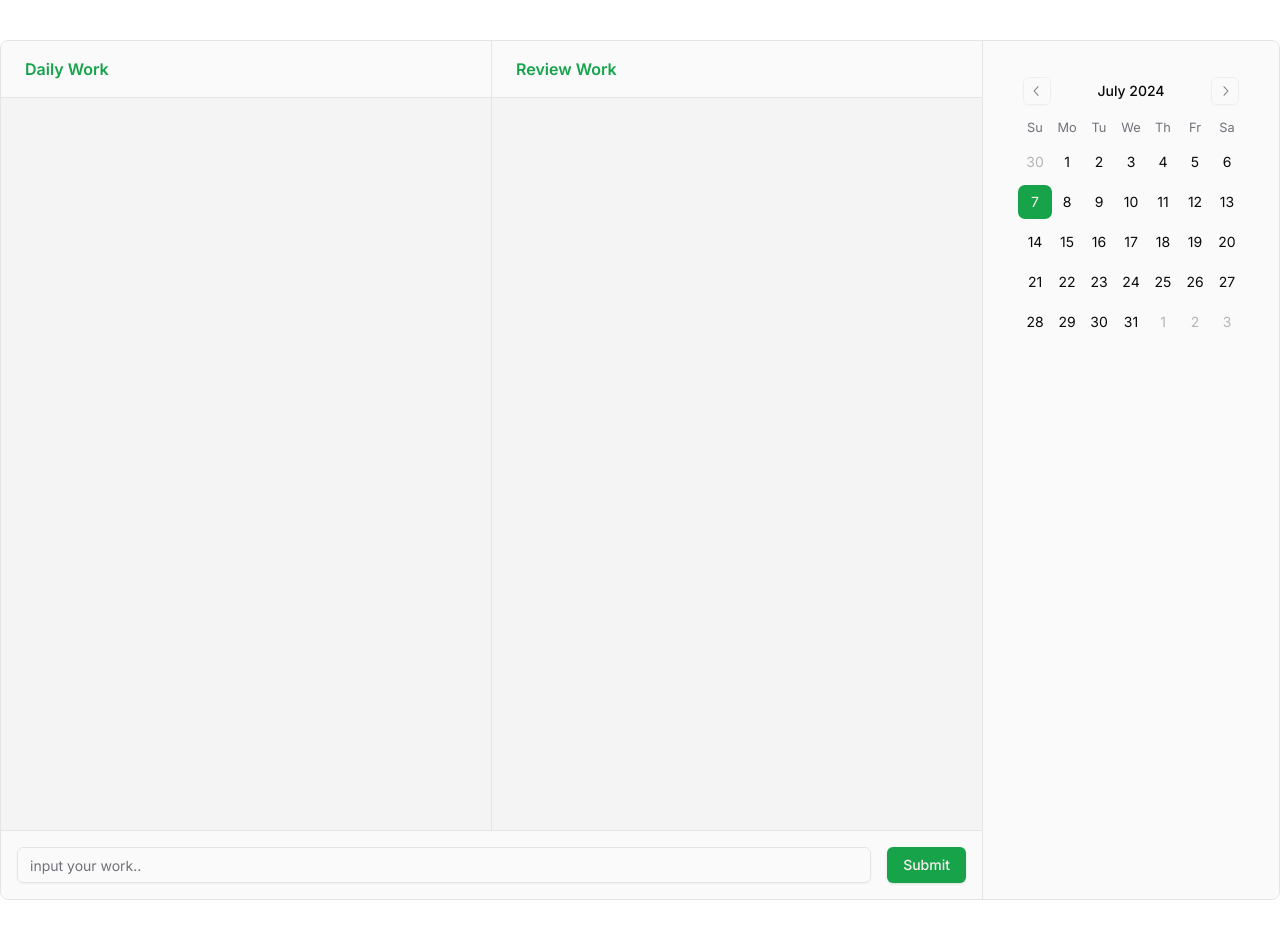
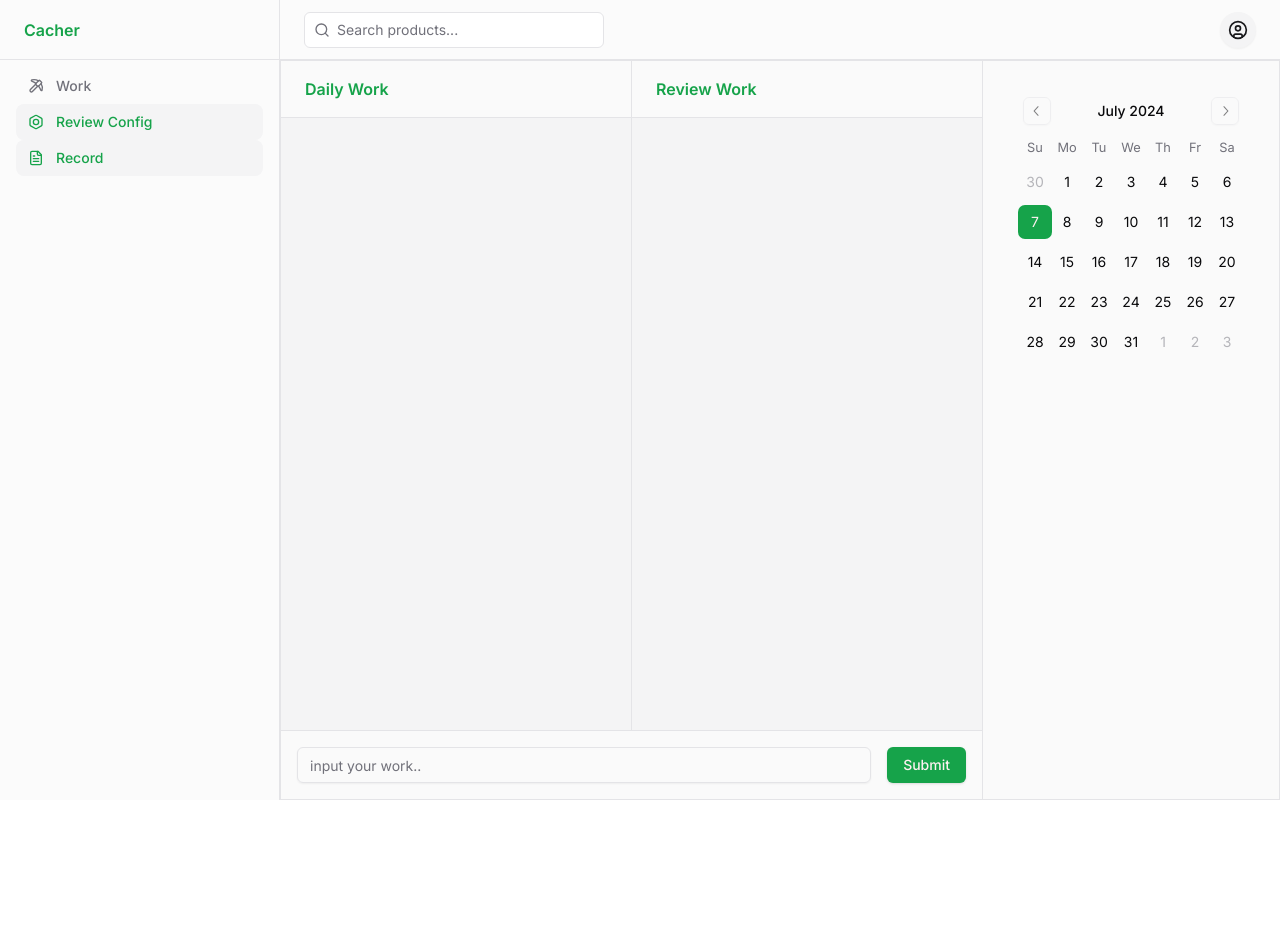
Before and after one commit to haoolii/cacher, a Next.js app: page / in a window 1280 px wide. After the commit the page ends 800 px from the top, so only its background shows below. Built offline with nearby package versions, Linux system fonts and the light colour scheme.

Commit message:
feat: update pages

```diff
--- a/app/layout.tsx
+++ b/app/layout.tsx
@@ -20,7 +20,8 @@
   ShoppingCart,
   Pickaxe,
   Users,
-  Bolt
+  Bolt,
+  FileText
 } from "lucide-react"
 import { Badge } from "@/components/ui/badge";
 
@@ -39,7 +40,167 @@
   return (
     <html lang="en">
       <body className={inter.className}>
-        {children}
+      <div className="grid min-h-screen w-full md:grid-cols-[220px_1fr] lg:grid-cols-[280px_1fr]">
+          <div className="hidden border-r bg-muted/40 md:block">
+            <div className="flex h-full max-h-screen flex-col gap-2">
+              <div className="flex h-14 items-center border-b px-4 lg:h-[60px] lg:px-6">
+                <Link
+                  href="/"
+                  className="flex items-center gap-2 font-semibold"
+                >
+                  <h1 className="text-primary">Cacher</h1>
+                </Link>
+              </div>
+              <div className="flex-1">
+                <nav className="grid items-start px-2 text-sm font-medium lg:px-4">
+                  {/* <Link
+                    href="#"
+                    className="flex items-center gap-3 rounded-lg px-3 py-2 text-muted-foreground transition-all hover:text-primary"
+                  >
+                    Dashboard
+                  </Link> */}
+                  <Link
+                    href="/workspace"
+                    className="flex items-center gap-3 rounded-lg px-3 py-2 text-muted-foreground transition-all hover:text-primary"
+                  >
+                    <Pickaxe className="h-4 w-4" />
+                    Work
+                  </Link>
+                  <Link
+                    href="/review-config"
+                    className="flex items-center gap-3 rounded-lg bg-muted px-3 py-2 text-primary transition-all hover:text-primary"
+                  >
+                    <Bolt className="h-4 w-4" />
+                    Review Config
+                  </Link>
+                  <Link
+                    href="/record"
+                    className="flex items-center gap-3 rounded-lg bg-muted px-3 py-2 text-primary transition-all hover:text-primary"
+                  >
+                    <FileText className="h-4 w-4" />
+                    Record
+                  </Link>
+                </nav>
+              </div>
+            </div>
+          </div>
+          <div className="flex flex-col">
+            <header className="flex h-14 items-center gap-4 border-b bg-muted/40 px-4 lg:h-[60px] lg:px-6">
+              <Sheet>
+                <SheetTrigger asChild>
+                  <Button
+                    variant="outline"
+                    size="icon"
+                    className="shrink-0 md:hidden"
+                  >
+                    <Menu className="h-5 w-5" />
+                    <span className="sr-only">Toggle navigation menu</span>
+                  </Button>
+                </SheetTrigger>
+                <SheetContent side="left" className="flex flex-col">
+                  <nav className="grid gap-2 text-lg font-medium">
+                    <Link
+                      href="#"
+                      className="flex items-center gap-2 text-lg font-semibold"
+                    >
+                      <Package2 className="h-6 w-6" />
+                      <span className="sr-only ">Cacher</span>
+                    </Link>
+                    <Link
+                      href="#"
+                      className="mx-[-0.65rem] flex items-center gap-4 rounded-xl px-3 py-2 text-muted-foreground hover:text-foreground"
+                    >
+                      {/* <Home className="h-5 w-5" /> */}
+                      Dashboard
+                    </Link>
+                    <Link
+                      href="#"
+                      className="mx-[-0.65rem] flex items-center gap-4 rounded-xl bg-muted px-3 py-2 text-foreground hover:text-foreground"
+                    >
+                      <ShoppingCart className="h-5 w-5" />
+                      Orders
+                      <Badge className="ml-auto flex h-6 w-6 shrink-0 items-center justify-center rounded-full">
+                        6
+                      </Badge>
+                    </Link>
+                    <Link
+                      href="#"
+                      className="mx-[-0.65rem] flex items-center gap-4 rounded-xl px-3 py-2 text-muted-foreground hover:text-foreground"
+                    >
+                      <Package className="h-5 w-5" />
+                      Products
+                    </Link>
+                    <Link
+                      href="#"
+                      className="mx-[-0.65rem] flex items-center gap-4 rounded-xl px-3 py-2 text-muted-foreground hover:text-foreground"
+                    >
+                      <Users className="h-5 w-5" />
+                      Customers
+                    </Link>
+                    <Link
+                      href="#"
+                      className="mx-[-0.65rem] flex items-center gap-4 rounded-xl px-3 py-2 text-muted-foreground hover:text-foreground"
+                    >
+                      <LineChart className="h-5 w-5" />
+                      Analytics
+                    </Link>
+                  </nav>
+                  <div className="mt-auto">
+                    <Card>
+                      <CardHeader>
+                        <CardTitle>Upgrade to Pro</CardTitle>
+                        <CardDescription>
+                          Unlock all features and get unlimited access to our
+                          support team.
+                        </CardDescription>
+                      </CardHeader>
+                      <CardContent>
+                        <Button size="sm" className="w-full">
+                          Upgrade
+                        </Button>
+                      </CardContent>
+                    </Card>
+                  </div>
+                </SheetContent>
+              </Sheet>
+              <div className="w-full flex-1">
+                <form>
+                  <div className="relative">
+                    <Search className="absolute left-2.5 top-2.5 h-4 w-4 text-muted-foreground" />
+                    <Input
+                      type="search"
+                      placeholder="Search products..."
+                      className="w-full appearance-none bg-background pl-8 shadow-none md:w-2/3 lg:w-1/3"
+                    />
+                  </div>
+                </form>
+              </div>
+              <DropdownMenu>
+                <DropdownMenuTrigger asChild>
+                  <Button
+                    variant="secondary"
+                    size="icon"
+                    className="rounded-full"
+                  >
+                    <CircleUser className="h-5 w-5" />
+                    <span className="sr-only">Toggle user menu</span>
+                  </Button>
+                </DropdownMenuTrigger>
+                <DropdownMenuContent align="end">
+                  <DropdownMenuLabel>My Account</DropdownMenuLabel>
+                  <DropdownMenuSeparator />
+                  <DropdownMenuItem>Settings</DropdownMenuItem>
+                  <DropdownMenuItem>Support</DropdownMenuItem>
+                  <DropdownMenuSeparator />
+                  <DropdownMenuItem>Logout</DropdownMenuItem>
+                </DropdownMenuContent>
+              </DropdownMenu>
+            </header>
+            <main className="flex flex-1 flex-col gap-4 lg:gap-6">
+              {children}
+            </main>
+          </div>
+        </div>
       </body>
     </html>
   );
--- a/app/page.tsx
+++ b/app/page.tsx
@@ -2,7 +2,7 @@
 
 export default function Home() {
   return (
-    <div className="max-w-[1480px] mx-auto py-10">
+    <div className="flex flex-col h-[calc(100vh-60px)]">
       <Dev />
     </div>
   );
--- /dev/null
+++ b/app/review-config/page.tsx
@@ -0,0 +1,3 @@
+export default function ReviewConfig() {
+  return <div>ReviewConfig</div>;
+}
--- a/features/workspace/pages/dev.tsx
+++ b/features/workspace/pages/dev.tsx
@@ -50,8 +50,9 @@
   }, [syncReviewWorkList]);
 
   return (
-    <div>
-      <div className="h-[860px] bg-zinc-100 flex border rounded-lg overflow-hidden">
+    // <div className="flex-1">
+    // </div>
+      <div className="bg-zinc-100 flex border overflow-hidden flex-1">
         <div className="flex-1 flex flex-col">
           <div className="flex-1 flex overflow-hidden">
             <div className="flex-1 border-r flex flex-col">
@@ -163,6 +164,5 @@
           />
         </div>
       </div>
-    </div>
   );
 };
```
